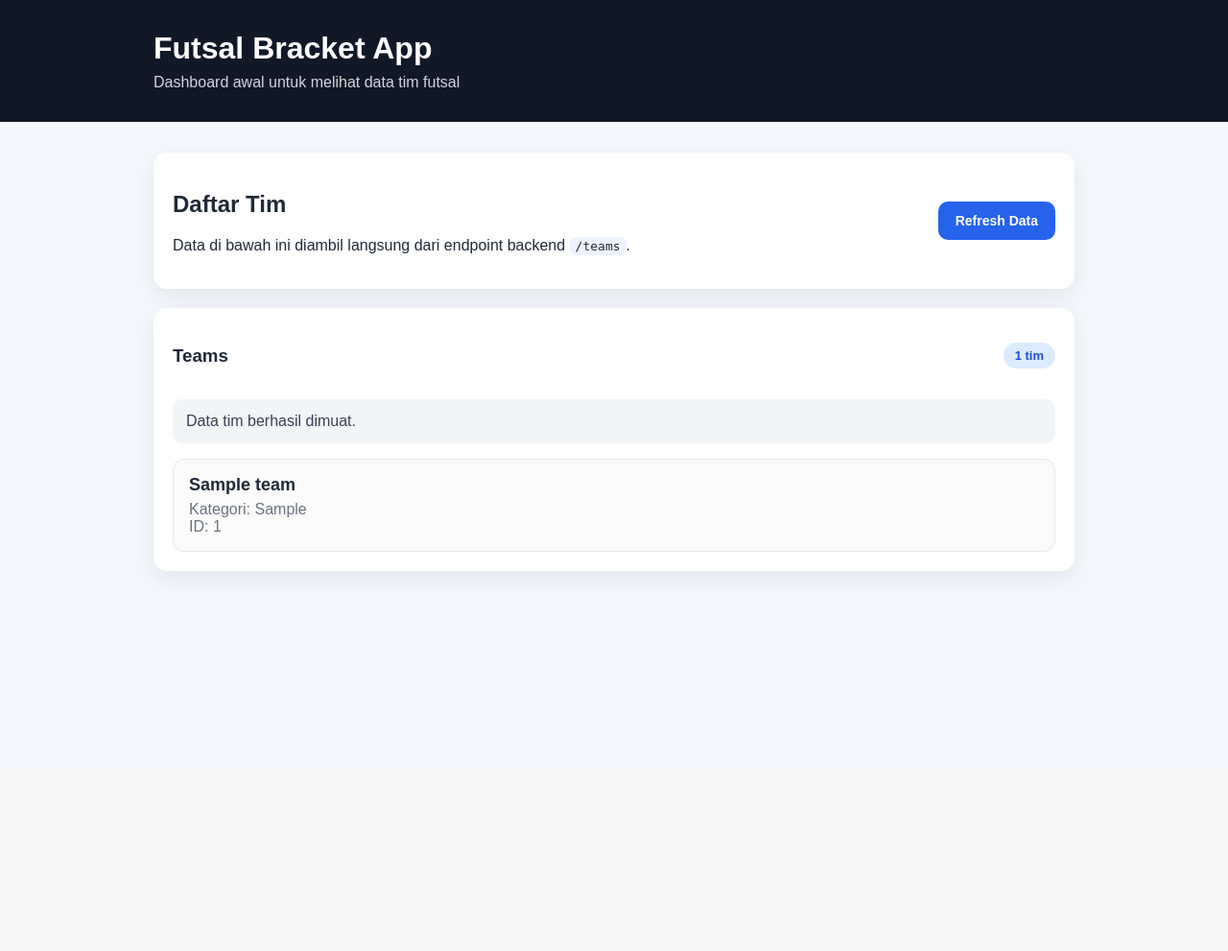
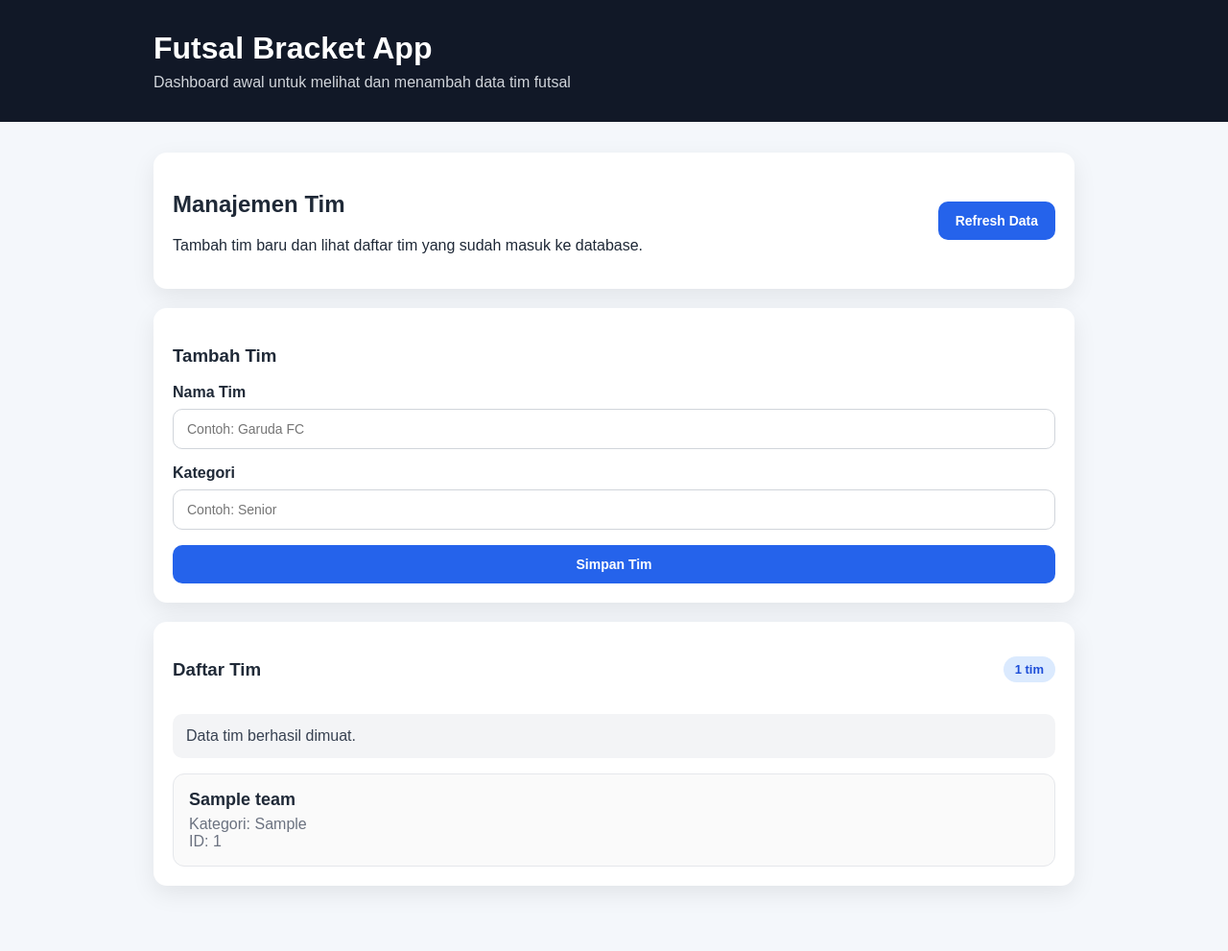
Before and after one commit to 0xlvnk/futsal-bracket-app, a Flask app: page / in a window 1280 px wide. Shown: the whole page at 96% size. Before the commit the page ends 603 px from the top, so only its background shows below. Run offline with Flask 3, Linux system fonts and the light colour scheme; tables that the repository leaves empty hold one stand-in row (values such as "Sample post").

Commit message:
Add team form to homepage

```diff
--- a/backend/static/app.js
+++ b/backend/static/app.js
@@ -2,6 +2,15 @@ const teamList = document.getElementById("teamList");
 const statusMessage = document.getElementById("statusMessage");
 const teamCount = document.getElementById("teamCount");
 const refreshBtn = document.getElementById("refreshBtn");
+const teamForm = document.getElementById("teamForm");
+const formMessage = document.getElementById("formMessage");
+const teamNameInput = document.getElementById("teamName");
+const teamCategoryInput = document.getElementById("teamCategory");
+
+function showFormMessage(message, type) {
+  formMessage.textContent = message;
+  formMessage.className = `status ${type}`;
+}
 
 async function loadTeams() {
   statusMessage.textContent = "Memuat data tim...";
@@ -21,7 +30,7 @@ async function loadTeams() {
       statusMessage.textContent = "Belum ada tim di database.";
       teamList.innerHTML = `
         <div class="empty-state">
-          Belum ada data tim. Tambahkan tim lewat endpoint POST /teams dulu.
+          Belum ada data tim. Tambahkan tim melalui form di atas.
         </div>
       `;
       return;
@@ -47,5 +56,39 @@ async function loadTeams() {
   }
 }
 
+teamForm.addEventListener("submit", async (event) => {
+  event.preventDefault();
+
+  const name = teamNameInput.value.trim();
+  const category = teamCategoryInput.value.trim();
+
+  if (!name || !category) {
+    showFormMessage("Nama tim dan kategori wajib diisi.", "error");
+    return;
+  }
+
+  try {
+    const response = await fetch("/teams", {
+      method: "POST",
+      headers: {
+        "Content-Type": "application/json"
+      },
+      body: JSON.stringify({ name, category })
+    });
+
+    const result = await response.json();
+
+    if (!response.ok) {
+      throw new Error(result.message || "Gagal menambahkan tim");
+    }
+
+    showFormMessage("Tim berhasil ditambahkan.", "success");
+    teamForm.reset();
+    await loadTeams();
+  } catch (error) {
+    showFormMessage(error.message, "error");
+  }
+});
+
 refreshBtn.addEventListener("click", loadTeams);
 loadTeams();
--- a/backend/static/style.css
+++ b/backend/static/style.css
@@ -137,3 +137,44 @@ code {
     font-size: 26px;
   }
 }
+.team-form {
+  display: grid;
+  gap: 16px;
+}
+
+.form-group {
+  display: grid;
+  gap: 8px;
+}
+
+.form-group label {
+  font-weight: 600;
+}
+
+.form-group input {
+  width: 100%;
+  padding: 12px 14px;
+  border: 1px solid #d1d5db;
+  border-radius: 10px;
+  font-size: 14px;
+}
+
+.form-group input:focus {
+  outline: none;
+  border-color: #2563eb;
+  box-shadow: 0 0 0 3px rgba(37, 99, 235, 0.15);
+}
+
+.hidden {
+  display: none;
+}
+
+.status.success {
+  background: #dcfce7;
+  color: #166534;
+}
+
+.status.error {
+  background: #fee2e2;
+  color: #991b1b;
+}
--- a/backend/templates/index.html
+++ b/backend/templates/index.html
@@ -10,27 +10,45 @@
   <header class="topbar">
     <div class="container">
       <h1>Futsal Bracket App</h1>
-      <p class="subtitle">Dashboard awal untuk melihat data tim futsal</p>
+      <p class="subtitle">Dashboard awal untuk melihat dan menambah data tim futsal</p>
     </div>
   </header>
 
   <main class="container">
     <section class="card hero-card">
       <div>
-        <h2>Daftar Tim</h2>
-        <p>Data di bawah ini diambil langsung dari endpoint backend <code>/teams</code>.</p>
+        <h2>Manajemen Tim</h2>
+        <p>Tambah tim baru dan lihat daftar tim yang sudah masuk ke database.</p>
       </div>
       <button id="refreshBtn" class="btn">Refresh Data</button>
     </section>
 
     <section class="card">
+      <h3>Tambah Tim</h3>
+      <form id="teamForm" class="team-form">
+        <div class="form-group">
+          <label for="teamName">Nama Tim</label>
+          <input type="text" id="teamName" name="name" placeholder="Contoh: Garuda FC" required>
+        </div>
+
+        <div class="form-group">
+          <label for="teamCategory">Kategori</label>
+          <input type="text" id="teamCategory" name="category" placeholder="Contoh: Senior" required>
+        </div>
+
+        <button type="submit" class="btn">Simpan Tim</button>
+      </form>
+
+      <div id="formMessage" class="status hidden"></div>
+    </section>
+
+    <section class="card">
       <div class="section-head">
-        <h3>Teams</h3>
+        <h3>Daftar Tim</h3>
         <span id="teamCount" class="badge">0 tim</span>
       </div>
 
       <div id="statusMessage" class="status">Memuat data tim...</div>
-
       <div id="teamList" class="team-list"></div>
     </section>
   </main>
```
